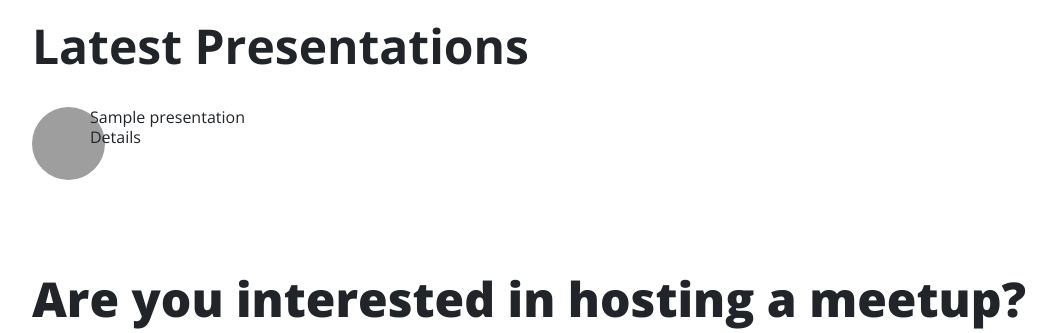
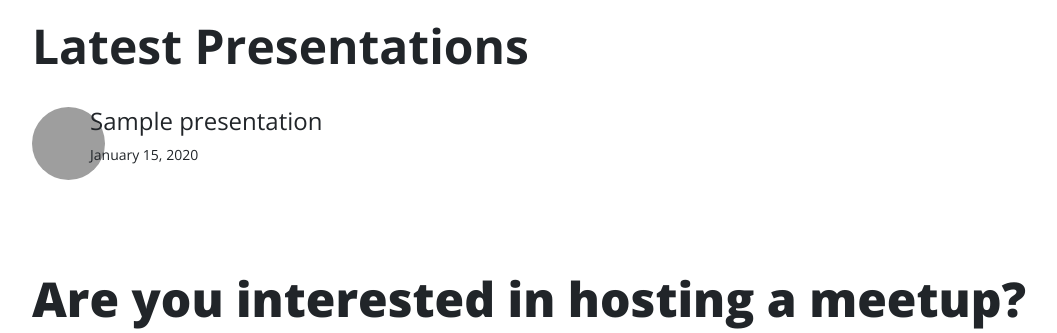
Before and after one commit to ashchristopher/django-toronto, a Django app: page / in a window 1280 px wide. Shown: the part 1720-2053 px from the top of the page, without its empty margins (38-1095 px from the left). Run offline with Django 3.2, Linux system fonts and the light colour scheme; tables that the repository leaves empty hold one stand-in row (values such as "Sample post"); parts of the project's set-up code (start-up, migrations or seed data) failed here and were passed over; some libraries are stand-ins or nearby versions; grey boxes are pictures that could not be loaded.

Commit message:
Added template tag for complex presentation display

```diff
--- a/pages/templates/pages/homepage.html
+++ b/pages/templates/pages/homepage.html
@@ -1,6 +1,7 @@
 {% extends 'pages/base.html' %}
 
 {% load webdesign %}
+{% load presentations %}
 
 {% block css %}
     {{ block.super }}
@@ -111,24 +112,10 @@
 
             {% for presentation in latest_presentations %}
                 <div class='row'>
-                    <div class='span2'>
-                        {% if presentation.twitter_handle %}
-                            <img src='https://api.twitter.com/1/users/profile_image?screen_name={{ presentation.twitter_handle }}&size=bigger' class='avatar'>
-                        {% else %}
-                            <img src='{{ STATIC_URL }}/images/no-avatar.jpg' class='avatar'>
-                        {% endif %}
-                    </div>
-
-                    <div class='span10'>
-                        <div class='row'>
-                            <span>{{ presentation.title }}</span>
-                        </div>
-                        <div class='row'>
-                            Details
-                        </div>
-                    </div>
+                    {% display_presentation presentation %}
                 </div>
             {% endfor %}
+
         </div>
     </div>
 
--- /dev/null
+++ b/presentations/templates/presentations/_tag_display_presentation.html
@@ -0,0 +1,20 @@
+<div class='span1'>
+    {% if presentation.twitter_handle %}
+        <img src='https://api.twitter.com/1/users/profile_image?screen_name={{ presentation.twitter_handle }}&size=bigger' class='avatar'>
+    {% else %}
+        <img src='{{ static_url }}/images/no-avatar.jpg' class='avatar'>
+    {% endif %}
+</div>
+
+<div class='span5`'>
+    <div class='row'>
+        <div class='span5'>
+            <h4>{{ presentation.title }}</h4>
+        </div>
+    </div>
+    <div class='row'>
+        <div class='span5'>
+            <small>{{ presentation.date_added|date:'F j, Y'}}</small>
+        </div>
+    </div>
+</div>
--- /dev/null
+++ b/presentations/templatetags/presentations.py
@@ -0,0 +1,12 @@
+from django import template
+
+
+register = template.Library()
+
+
+@register.inclusion_tag('presentations/_tag_display_presentation.html', takes_context=True)
+def display_presentation(context, presentation):
+    return {
+        'presentation': presentation,
+        'static_url': context['STATIC_URL']
+    }
```
Also changed, not shown: presentations/templatetags/__init__.py (added).
